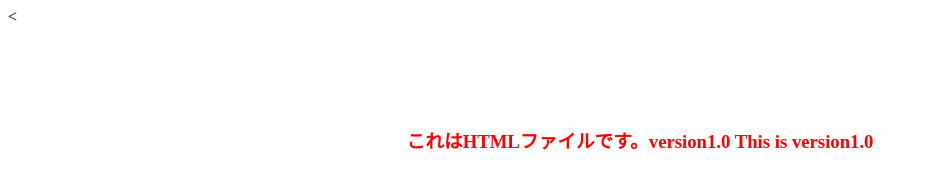
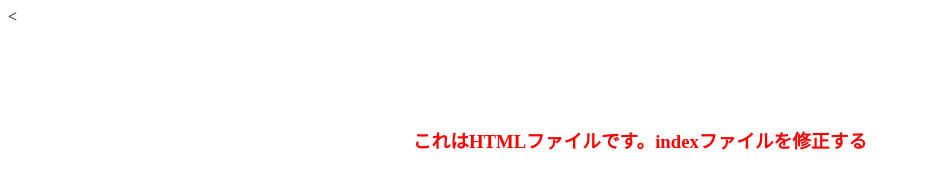
Before and after one commit to felicial198375/felicial.com, a plain HTML site: page index.html in a window 1280 px wide. Shown: the whole page, without its empty margins (0-927 px from the left). Drawn offline with Linux system fonts and the light colour scheme.

Commit message:
reset rewrite

```diff
--- a/index.html
+++ b/index.html
@@ -8,8 +8,6 @@
   <title>Joanna Git prictise</title>
 </head>
 <body>
-<h3>これはHTMLファイルです。version1.0 This is version1.0
-
-</h3>
+<h3>これはHTMLファイルです。indexファイルを修正する</h3>
 </body>
 </html>
```
